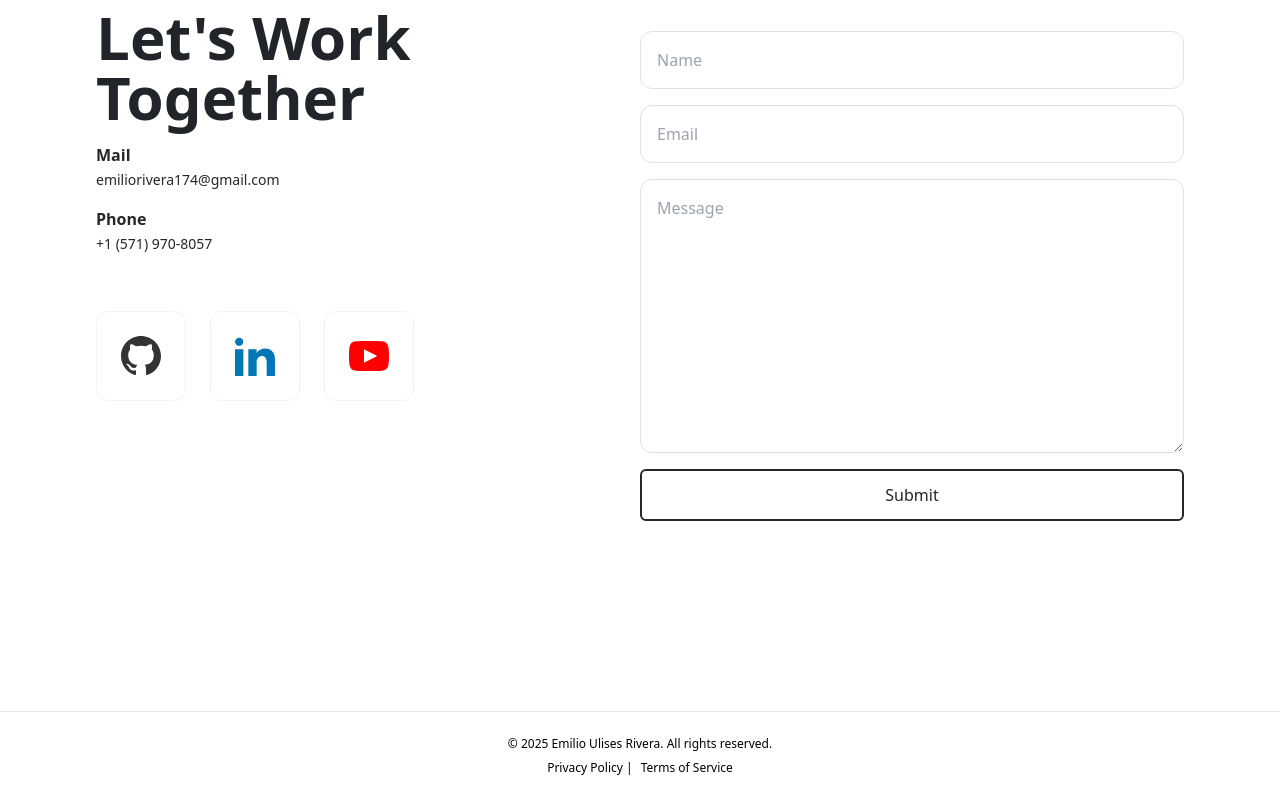
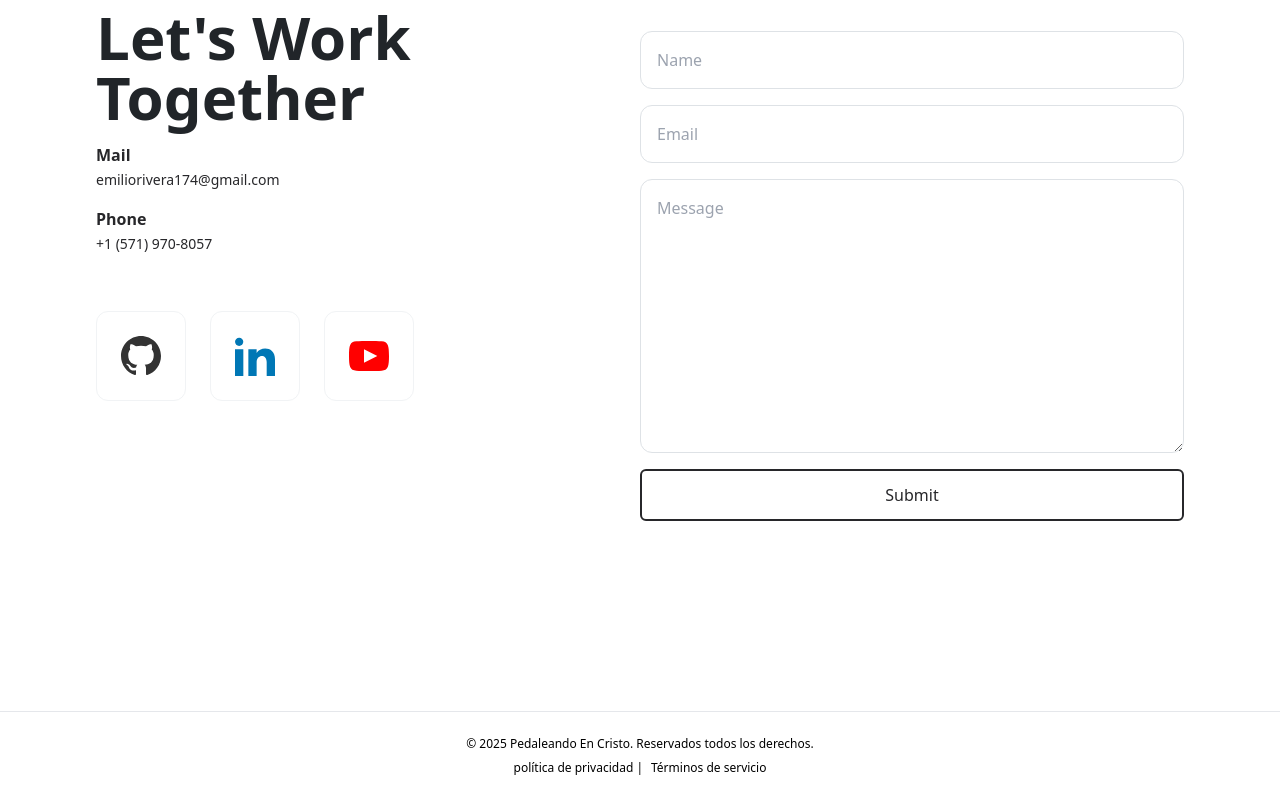
Before and after one commit to emiliorivera747/PedaleandoEnCristo, a Next.js app: page / in a window 1280 px wide. Shown: the part 5873-6673 px from the top of the page. Built offline with nearby package versions, Linux system fonts and the light colour scheme.

Commit message:
Added footer

```diff
--- a/components/footers/Footer.tsx
+++ b/components/footers/Footer.tsx
@@ -5,15 +5,16 @@ const Footer = () => {
     <footer className=" text-tertiary-800 py-6 border-tertiary-100 bottom-0 left-0 right-0 text-xs border-t ">
       <div className="h-full text-center items-center  w-full">
         <p className="text-xs text-tertiary-700">
-          &copy; {new Date().getFullYear()} Emilio Ulises Rivera. All rights reserved.
+          &copy; {new Date().getFullYear()} Pedaleando En Cristo. Reservados
+          todos los derechos.
         </p>
         <p className="text-xs mt-2 text-tertiary-700">
           <a href="/privacy" className="hover:text-gray-400">
-            Privacy Policy
+            política de privacidad
           </a>{" "}
           |
           <a href="/terms" className="hover:text-gray-400 ml-2">
-            Terms of Service
+            Términos de servicio
           </a>
         </p>
       </div>
```
Also changed, not shown: app/favicon.png.
